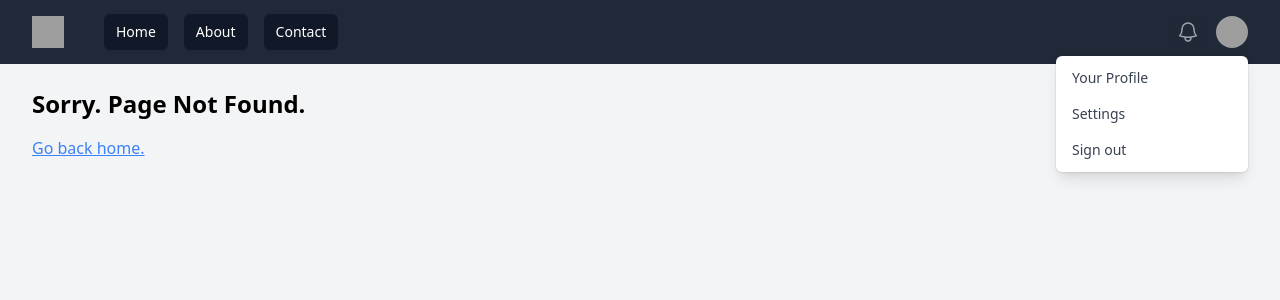
After one commit to rangapin/laracast_dwa, a PHP site: template views/404.php in a window 1280 px wide. The commit adds this page. Shown: the top 300 px of the page. Run offline with PHP 8.4, Linux system fonts and the light colour scheme; the template is opened without the code that fills it, so the values that code supplies are empty; some libraries are stand-ins or nearby versions; grey boxes are pictures that could not be loaded.

Commit message:
refactoring & added a 404 redirect

```diff
--- /dev/null
+++ b/controllers/about.php
@@ -0,0 +1,5 @@
+<?php
+
+$heading = 'About Us';
+
+require "views/about.view.php";
--- /dev/null
+++ b/controllers/contact.php
@@ -0,0 +1,5 @@
+<?php
+
+$heading = 'Contact Us';
+
+require "views/contact.view.php";
--- /dev/null
+++ b/controllers/index.php
@@ -0,0 +1,5 @@
+<?php
+
+$heading = "Home";
+
+require "views/index.view.php";
--- a/index.php
+++ b/index.php
@@ -1,5 +1,4 @@
 <?php
 
-$heading = "Home";
-
-require "views/index.view.php";
+require 'functions.php';
+require 'router.php';
--- /dev/null
+++ b/views/404.php
@@ -0,0 +1,14 @@
+<?php require('partials/head.php') ?>
+<?php require('partials/nav.php') ?>
+
+<main>
+    <div class="mx-auto max-w-7xl py-6 sm:px-6 lg:px-8">
+        <h1 class="text-2xl font-bold">Sorry. Page Not Found.</h1>
+
+        <p class="mt-4">
+            <a href="/" class="text-blue-500 underline">Go back home.</a>
+        </p>
+    </div>
+</main>
+
+<?php require('partials/footer.php') ?>
--- a/views/partials/nav.php
+++ b/views/partials/nav.php
@@ -8,9 +8,9 @@
                 <div class="hidden md:block">
                     <div class="ml-10 flex items-baseline space-x-4">
                         <!-- Current: "bg-gray-900 text-white", Default: "text-gray-300 hover:bg-gray-700 hover:text-white" -->
-                        <a href="/" class="text-gray-300 hover:bg-gray-700 px-3 py-2 rounded-md text-sm font-medium" aria-current="page">Home</a>
-                        <a href="/about.php" class="bg-gray-900 text-white hover:bg-gray-700 hover:text-white px-3 py-2 rounded-md text-sm font-medium">About</a>
-                        <a href="/contact.php" class="text-gray-300 hover:bg-gray-700 hover:text-white px-3 py-2 rounded-md text-sm font-medium">Contact</a>
+                        <a href="/" class="<?= urlIs('/') ? 'bg-gray-900 text-white' : 'text-gray-300' ?> hover:bg-gray-700 px-3 py-2 rounded-md text-sm font-medium">Home</a>
+                        <a href="/about" class="<?= urlIs('/about') ? 'bg-gray-900 text-white' : 'text-gray-300' ?> hover:bg-gray-700 hover:text-white px-3 py-2 rounded-md text-sm font-medium">About</a>
+                        <a href="/contact" class="<?= urlIs('/contact') ? 'bg-gray-900 text-white' : 'text-gray-300' ?> hover:bg-gray-700 hover:text-white px-3 py-2 rounded-md text-sm font-medium">Contact</a>
                     </div>
                 </div>
             </div>
```
Also changed, not shown: functions.php (added, +14 -0 lines), router.php (added, +27 -0 lines).
